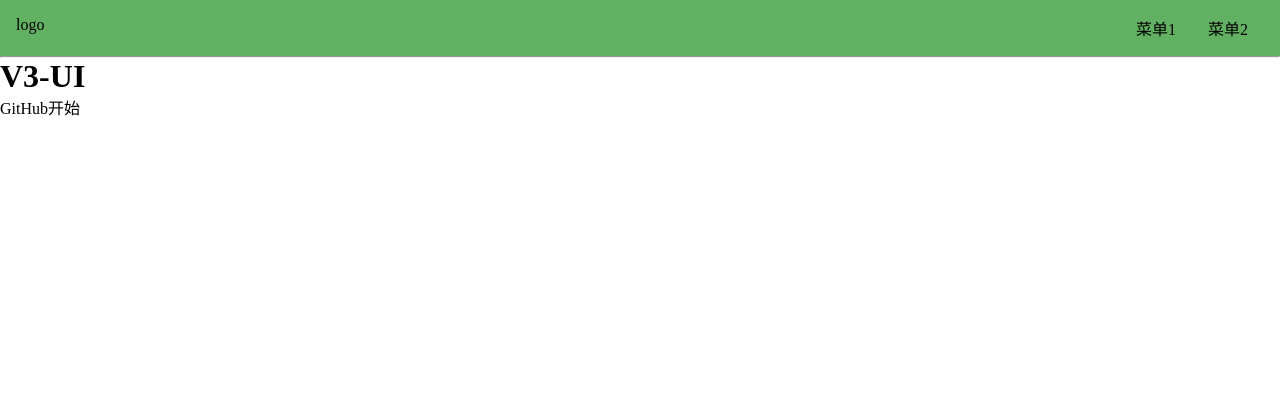
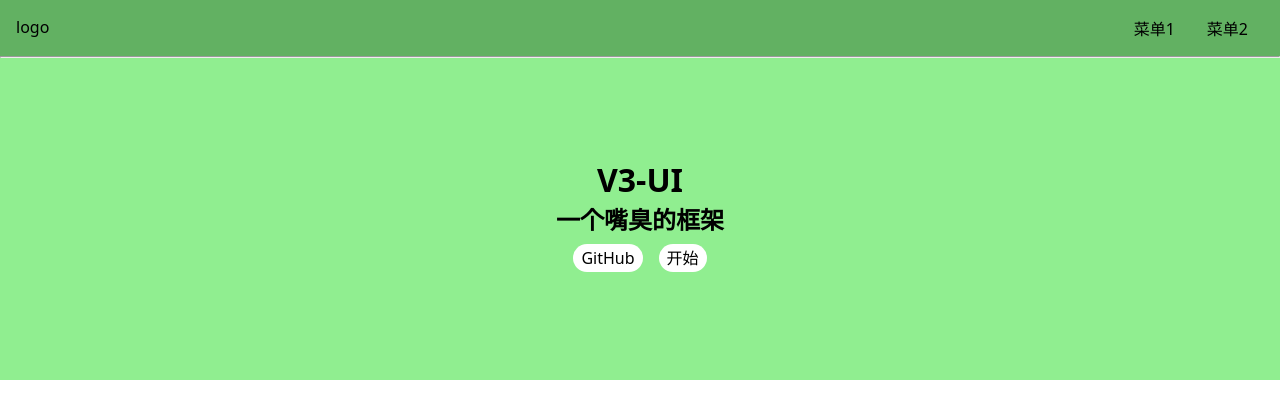
Before and after one commit to AeahKa/V3-UI, a Vue app: page /#/ in a window 1280 px wide. Shown: the top 418 px of the page. Built offline with nearby package versions, Linux system fonts and the light colour scheme.

Commit message:
完成主页css

```diff
--- a/src/index.scss
+++ b/src/index.scss
@@ -12,6 +12,7 @@
 	color: inherit;
 	&:hover {
 		border-bottom: 1px black solid;
+		cursor: pointer;
 	}
 }
 button,
@@ -21,3 +22,8 @@
 :focus {
 	outline: none;
 }
+body {
+	font-size: 16px;
+	font-family: system-ui, -apple-system, BlinkMacSystemFont, 'Segoe UI', Roboto,
+		Oxygen, Ubuntu, Cantarell, 'Open Sans', 'Helvetica Neue', sans-serif;
+}
--- a/src/views/Home.vue
+++ b/src/views/Home.vue
@@ -1,12 +1,11 @@
 <template>
-  <div class="home">
   <div class="banner">
     <h1>V3-UI</h1>
-      <p class="action">
+    <h2>一个嘴臭的框架</h2>
+    <p class="actions">
       <a href="">GitHub</a>
       <a href="">开始</a>
     </p>
-    </div>
   </div>
 </template>
 
@@ -17,5 +16,28 @@
 </script>
 
 <style lang="scss" scoped>
+.banner {
+  padding: 100px 0;
+  display: flex;
+  display: flex;
+  justify-items: center;
+  align-items: center;
+  flex-direction: column;
+  background: lightgreen;
 
+  >.actions {
+    padding: 8px 0;
+
+    a {
+      margin: 0 8px;
+      background: #fff;
+      display: inline-block;
+      $h: 28px;
+      height: $h;
+      line-height: $h;
+      border-radius: calc($h/2);
+      padding: 0 8px;
+    }
+  }
+}
 </style>
```
Lines whose indentation alone changed are shown as unchanged.
